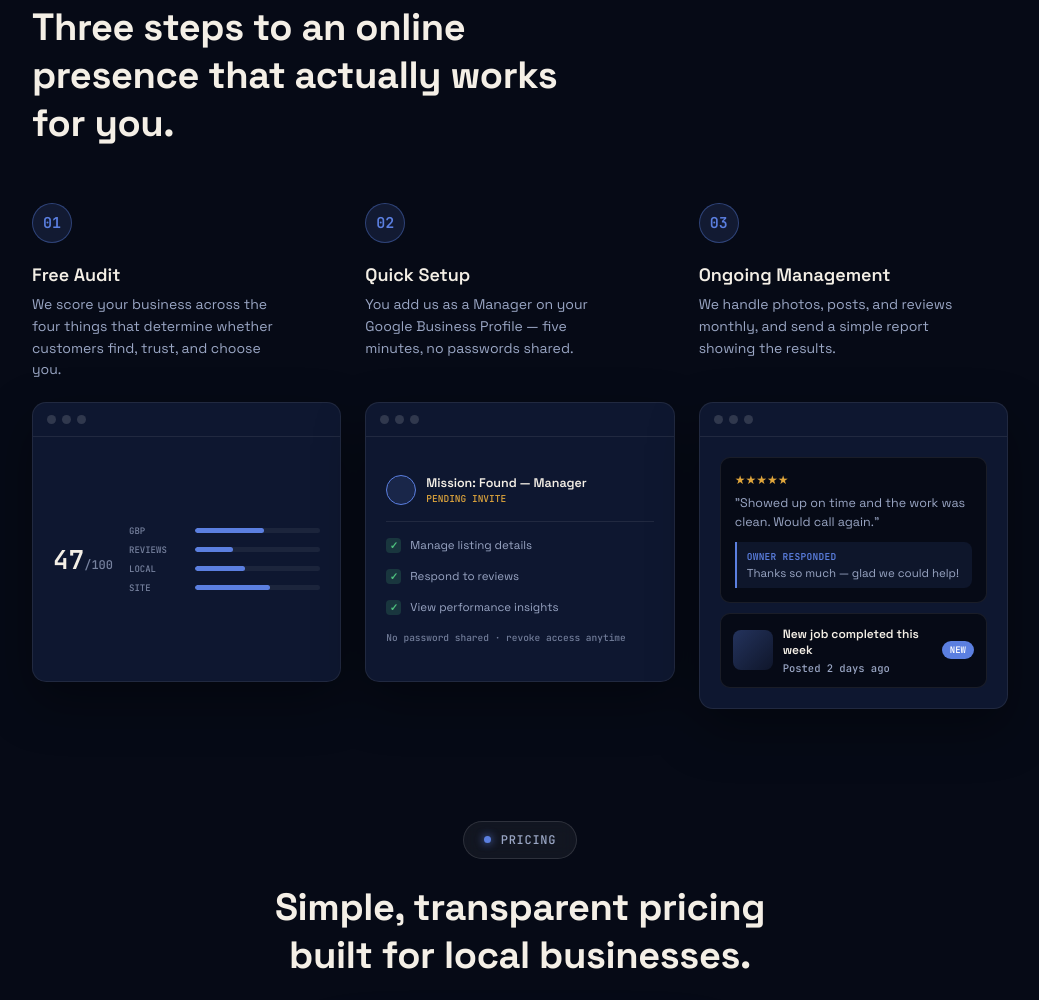
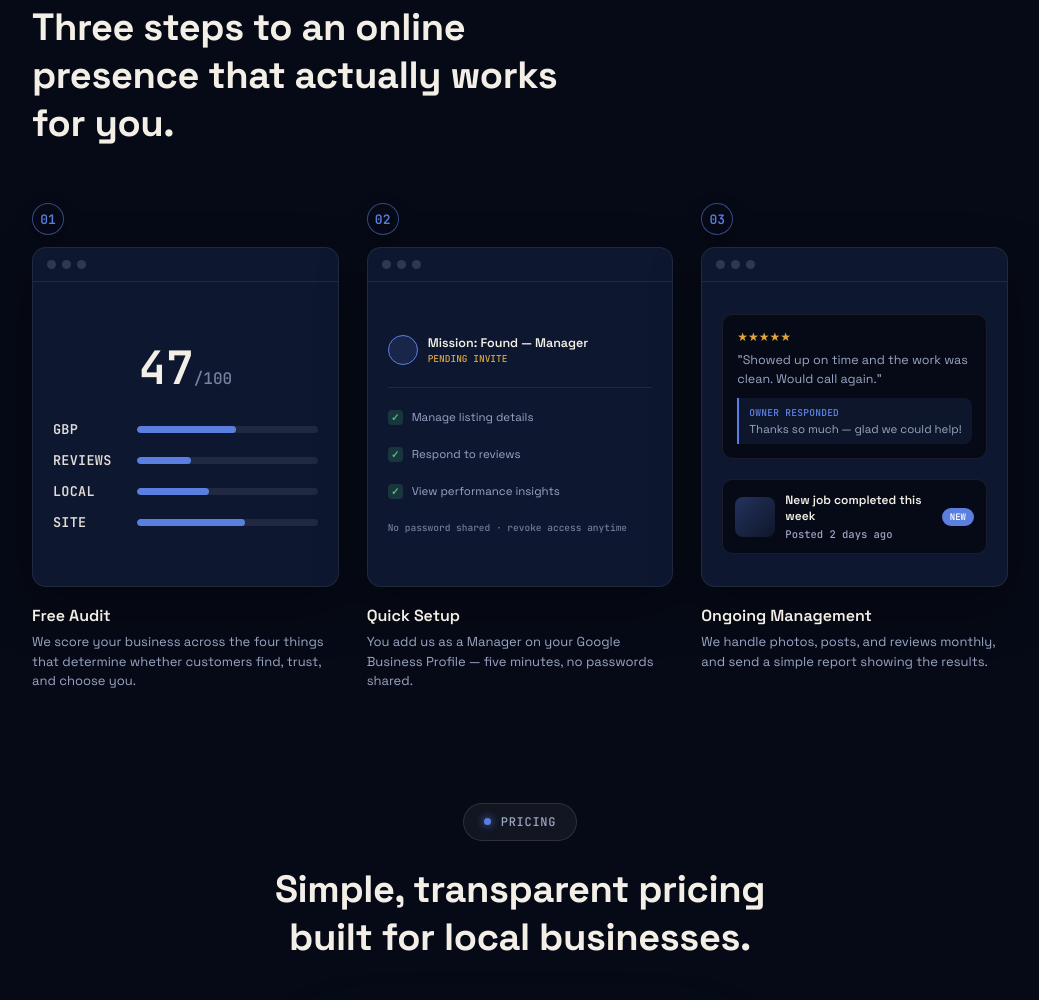
Before and after one commit to devonlambert03/mission-found, a plain HTML site: page index.html in a window 1280 px wide. Shown: the part 1434-2434 px from the top of the page, without its empty margins (120-1159 px from the left). Drawn offline with Linux system fonts and the light colour scheme.

Commit message:
Add files via upload

```diff
--- a/index.html
+++ b/index.html
@@ -417,7 +417,7 @@
   }
 
   /* ---- Step 03 visual: review + reply, and a fresh post ---- */
-  .step3-visual { display: flex; flex-direction: column; gap: 10px; width: 100%; }
+  .step3-visual { display: flex; flex-direction: column; gap: 20px; width: 100%; height: 100%; justify-content: center; }
   .review-mini { background: var(--navy-deep); border: 1px solid rgba(255,255,255,0.08); border-radius: 10px; padding: 14px; }
   .review-stars { color: #E0A63C; font-size: 12px; margin-bottom: 6px; }
   .review-text { font-size: 12.5px; color: var(--muted); line-height: 1.5; margin-bottom: 10px; }
@@ -447,48 +447,52 @@
   .post-new.in { transform: scale(1); opacity: 1; }
 
   .steps-row {
-    display: flex; gap: 24px; align-items: stretch;
+    display: grid; grid-template-columns: repeat(3, 1fr); gap: 28px; align-items: stretch;
   }
-  .step { flex: 1; position: relative; display: flex; flex-direction: column; }
-  .step-num {
-    width: 40px; height: 40px; border-radius: 50%; background: rgba(91,127,224,0.14);
-    border: 1px solid rgba(91,127,224,0.4); color: var(--blue);
+  .step {
+    position: relative; display: flex; flex-direction: column; min-width: 0;
+    opacity: 0; transform: translateY(20px);
+    transition: opacity 0.75s ease, transform 0.75s ease;
+  }
+  .step.in { opacity: 1; transform: translateY(0); }
+  .step h3 {
+    font-family: 'Space Grotesk', sans-serif; font-size: 16px; font-weight: 600;
+    color: var(--cream); margin: 18px 0 6px;
+  }
+  .step p { color: var(--muted); font-size: 13px; line-height: 1.5; min-height: 52px; }
+
+  /* ---- Step visuals: the card leads, text follows underneath ---- */
+  .step-visual { display: flex; flex-direction: column; }
+  .step-badge {
+    width: 32px; height: 32px; border-radius: 50%; margin-bottom: 12px;
+    background: var(--navy-deep); border: 1.5px solid rgba(91,127,224,0.55); color: var(--blue);
+    font-family: 'JetBrains Mono', monospace; font-weight: 700; font-size: 13px;
     display: flex; align-items: center; justify-content: center;
-    font-family: 'JetBrains Mono', monospace; font-weight: 600; font-size: 15px;
-    margin-bottom: 20px;
+    box-shadow: 0 6px 16px rgba(0,0,0,0.35);
   }
-  .step h3 {
-    font-family: 'Space Grotesk', sans-serif; font-size: 18px; font-weight: 600;
-    color: var(--cream); margin-bottom: 8px;
-  }
-  .step p { color: var(--muted); font-size: 14px; line-height: 1.55; max-width: 260px; min-height: 90px; }
-  .step-line {
-    position: absolute; top: 20px; left: calc(100% + 4px); width: calc(100% - 24px);
-    height: 1px; background: rgba(255,255,255,0.12);
-  }
-
-  /* ---- Step visuals: audit gauge, setup checklist, report thumbnail ---- */
-  .step-visual { margin-top: 18px; }
-  .step .chrome-frame { display: flex; flex-direction: column; flex: 1; }
+  .step .chrome-frame { display: flex; flex-direction: column; }
   .chrome-frame {
     background: var(--navy); border-radius: 14px; border: 1px solid rgba(255,255,255,0.08);
     overflow: hidden; box-shadow: 0 20px 50px rgba(0,0,0,0.35);
-    min-height: 280px;
+    height: 340px;
   }
   .chrome-bar { display: flex; gap: 6px; padding: 12px 14px; border-bottom: 1px solid rgba(255,255,255,0.08); }
   .chrome-bar span { width: 9px; height: 9px; border-radius: 50%; background: rgba(255,255,255,0.14); }
   .chrome-body { padding: 20px; display: flex; align-items: center; flex: 1; }
 
-  .gauge-wrap { display: flex; align-items: center; gap: 16px; width: 100%; }
-  .gauge-score { font-family: 'JetBrains Mono', monospace; font-size: 26px; font-weight: 700; color: var(--cream); }
-  .gauge-score span { font-size: 12px; color: var(--muted); font-weight: 500; opacity: 0.75; }
-  .gauge-bars { flex: 1; display: flex; flex-direction: column; gap: 7px; }
-  .gauge-bar-row { display: flex; align-items: center; gap: 8px; }
-  .gauge-bar-label { font-family: 'JetBrains Mono', monospace; font-size: 9px; color: var(--muted); opacity: 0.75; width: 58px; flex-shrink: 0; }
-  .gauge-bar-track { flex: 1; height: 5px; border-radius: 3px; background: rgba(255,255,255,0.06); overflow: hidden; }
-  .gauge-bar-fill { height: 100%; background: var(--blue); border-radius: 3px; }
+  .gauge-wrap { display: flex; flex-direction: column; align-items: center; justify-content: center; gap: 22px; width: 100%; height: 100%; }
+  .gauge-score { font-family: 'JetBrains Mono', monospace; font-size: 46px; font-weight: 700; color: var(--cream); }
+  .gauge-score span { font-size: 16px; color: var(--muted); font-weight: 500; opacity: 0.75; }
+  .gauge-bars { width: 100%; display: flex; flex-direction: column; gap: 13px; }
+  .gauge-bar-row { display: flex; align-items: center; gap: 12px; }
+  .gauge-bar-label {
+    font-family: 'JetBrains Mono', monospace; font-size: 13.5px; font-weight: 700;
+    color: var(--cream); opacity: 0.92; width: 72px; flex-shrink: 0; letter-spacing: 0.02em;
+  }
+  .gauge-bar-track { flex: 1; height: 7px; border-radius: 3.5px; background: rgba(255,255,255,0.08); overflow: hidden; }
+  .gauge-bar-fill { height: 100%; background: var(--blue); border-radius: 3.5px; }
 
-  .setup-body { display: flex; flex-direction: column; gap: 16px; width: 100%; }
+  .setup-body { display: flex; flex-direction: column; gap: 22px; width: 100%; height: 100%; justify-content: center; }
   .invite-row { display: flex; align-items: center; gap: 10px; }
   .invite-avatar { width: 30px; height: 30px; border-radius: 50%; background: rgba(91,127,224,0.14); border: 1px solid var(--blue); flex-shrink: 0; }
   .invite-name { font-size: 12.5px; color: var(--cream); font-weight: 600; }
@@ -610,8 +614,7 @@
     .problem-card { padding: 24px; }
     .card { padding: 24px; }
     .problem-grid { grid-template-columns: 1fr; gap: 28px; }
-    .steps-row { flex-direction: column; gap: 32px; }
-    .step-line { display: none; }
+    .steps-row { grid-template-columns: 1fr; gap: 32px; }
     .price-card { padding: 36px 26px; }
     .price-amount .num { font-size: 44px; }
     .price-micro { flex-direction: column; align-items: center; gap: 6px; }
@@ -816,12 +819,10 @@
 <section class="block" id="how-it-works">
   <div class="section-eyebrow">How it Works</div>
   <h2 class="section-title">Three steps to an online presence that actually works for you.</h2>
-  <div class="steps-row">
-    <div class="step">
-      <div class="step-num">01</div>
-      <h3>Free Audit</h3>
-      <p>We score your business across the four things that determine whether customers find, trust, and choose you.</p>
+  <div class="steps-row" id="stepsRow">
+    <div class="step" id="step1">
       <div class="step-visual">
+        <span class="step-badge">01</span>
         <div class="chrome-frame">
           <div class="chrome-bar"><span></span><span></span><span></span></div>
           <div class="chrome-body">
@@ -837,12 +838,12 @@
           </div>
         </div>
       </div>
+      <h3>Free Audit</h3>
+      <p>We score your business across the four things that determine whether customers find, trust, and choose you.</p>
     </div>
-    <div class="step">
-      <div class="step-num">02</div>
-      <h3>Quick Setup</h3>
-      <p>You add us as a Manager on your Google Business Profile — five minutes, no passwords shared.</p>
+    <div class="step" id="step2">
       <div class="step-visual">
+        <span class="step-badge">02</span>
         <div class="chrome-frame">
           <div class="chrome-bar"><span></span><span></span><span></span></div>
           <div class="chrome-body">
@@ -863,12 +864,12 @@
           </div>
         </div>
       </div>
+      <h3>Quick Setup</h3>
+      <p>You add us as a Manager on your Google Business Profile — five minutes, no passwords shared.</p>
     </div>
-    <div class="step">
-      <div class="step-num">03</div>
-      <h3>Ongoing Management</h3>
-      <p>We handle photos, posts, and reviews monthly, and send a simple report showing the results.</p>
+    <div class="step" id="step3">
       <div class="step-visual">
+        <span class="step-badge">03</span>
         <div class="chrome-frame">
           <div class="chrome-bar"><span></span><span></span><span></span></div>
           <div class="chrome-body">
@@ -893,6 +894,8 @@
           </div>
         </div>
       </div>
+      <h3>Ongoing Management</h3>
+      <p>We handle photos, posts, and reviews monthly, and send a simple report showing the results.</p>
     </div>
   </div>
 </section>
@@ -1190,10 +1193,16 @@
     observer.observe(stage);
   })();
 
-  // ---- How It Works, Step 03: the review reply and the new-post badge animate in once
+  // ---- How It Works: steps 1, 2, 3 stagger in, then Step 03's review reply
+  // and new-post badge animate in once step 3 has landed
   (function () {
-    const section = document.getElementById('how-it-works');
-    if (!section) return;
+    const target = document.getElementById('stepsRow');
+    if (!target) return;
+    const steps = [
+      document.getElementById('step1'),
+      document.getElementById('step2'),
+      document.getElementById('step3'),
+    ].filter(Boolean);
     const postMini = document.getElementById('postMini');
     const postNew = document.getElementById('postNew');
     const replyBubble = document.getElementById('replyBubble');
@@ -1203,14 +1212,17 @@
       entries.forEach(entry => {
         if (entry.isIntersecting && !played) {
           played = true;
-          if (postMini) setTimeout(() => postMini.classList.add('in'), 300);
-          if (replyBubble) setTimeout(() => replyBubble.classList.add('in'), 500);
-          if (postNew) setTimeout(() => postNew.classList.add('in'), 650);
+          steps.forEach((step, i) => {
+            setTimeout(() => step.classList.add('in'), i * 500);
+          });
+          if (postMini) setTimeout(() => postMini.classList.add('in'), 1900);
+          if (replyBubble) setTimeout(() => replyBubble.classList.add('in'), 2150);
+          if (postNew) setTimeout(() => postNew.classList.add('in'), 2350);
           observer2.disconnect();
         }
       });
-    }, { threshold: 0.3 });
-    observer2.observe(section);
+    }, { threshold: 0.1, rootMargin: '0px 0px -60px 0px' });
+    observer2.observe(target);
   })();
 </script>
 
```
